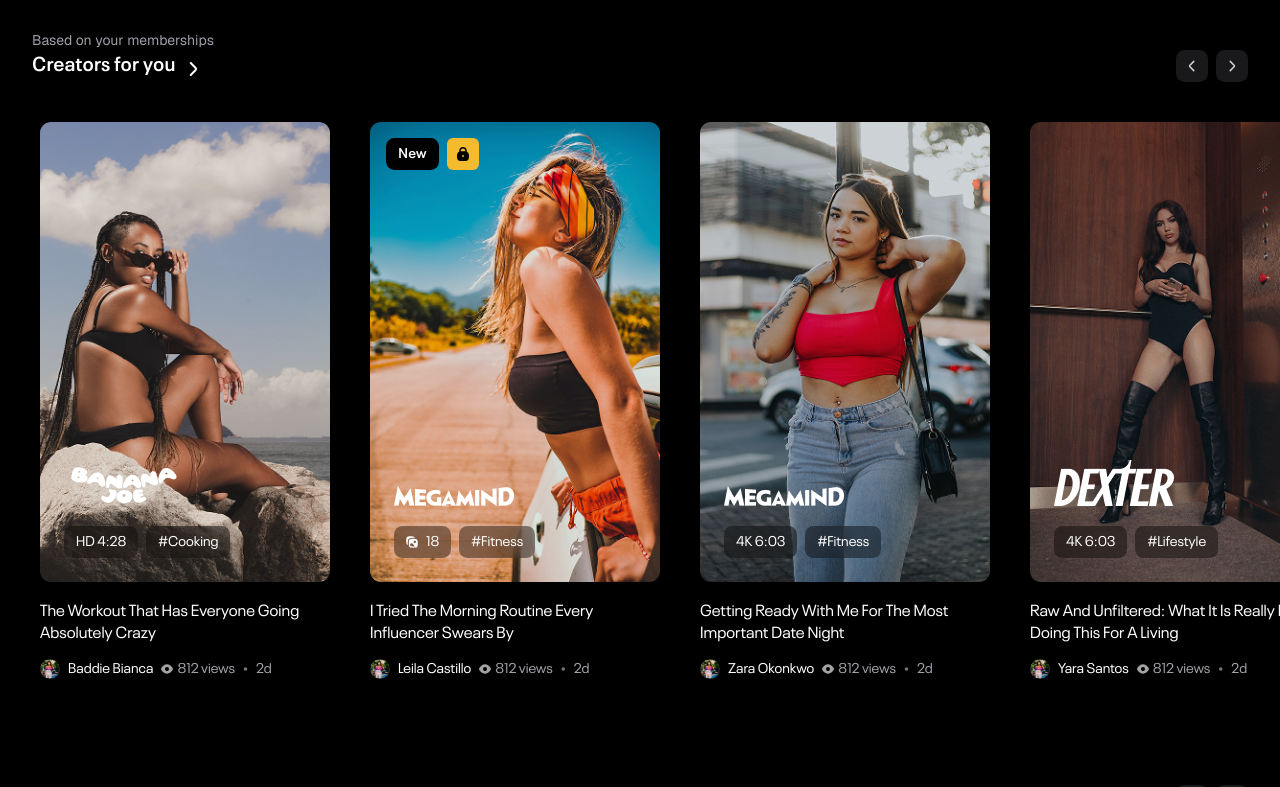
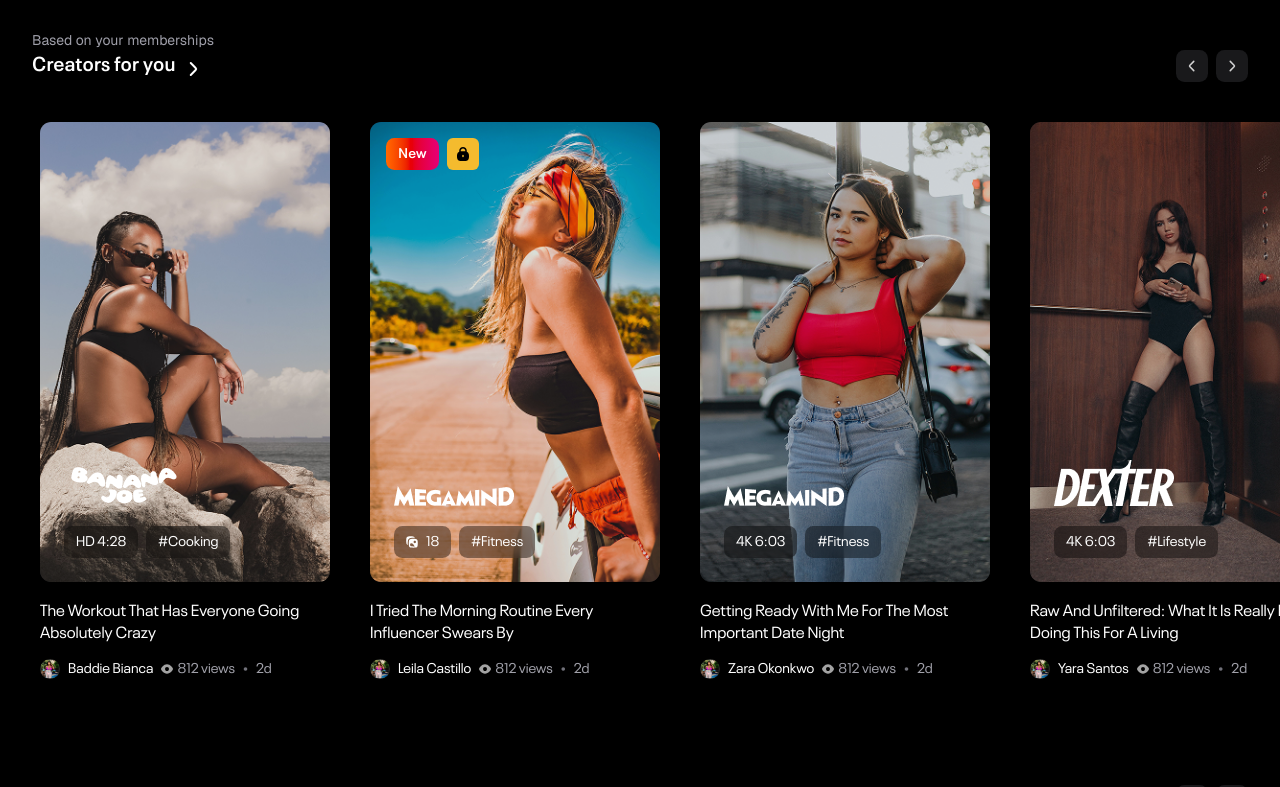
Before and after one commit to iammradarsh/sizzle-ui, a Next.js app: page / in a window 1280 px wide. Shown: the part 1280-2067 px from the top of the page. Built offline with nearby package versions, Linux system fonts and the light colour scheme.

Commit message:
reelbadge

```diff
--- a/components/cards/reel/ReelBadge.tsx
+++ b/components/cards/reel/ReelBadge.tsx
@@ -24,7 +24,7 @@ export default function ReelBadge({ badge, locked, isHovered }: Props) {
       className="absolute left-4 top-4 z-20 flex gap-2"
     >
       {badge && (
-        <span className="rounded-sm bg-black font-neue-semibold flex items-center justify-center px-3 py-1 text-sm text-white">
+        <span className="rounded-sm font-neue-semibold flex items-center justify-center px-3 py-1 text-sm text-white bg-gradient-to-l from-pink-600 via-red-600 to-orange-500">
           {badge}
         </span>
       )}
```
